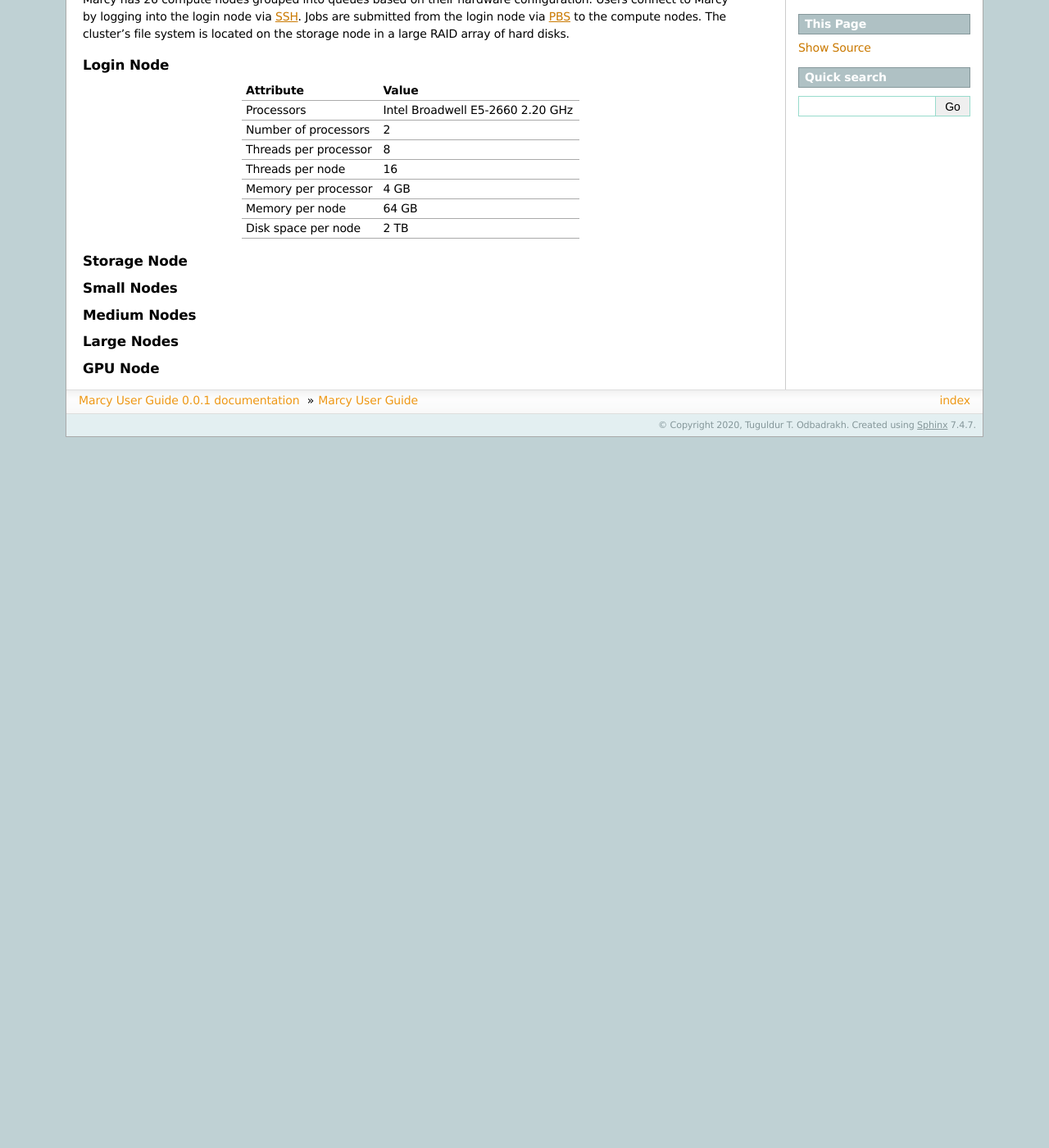
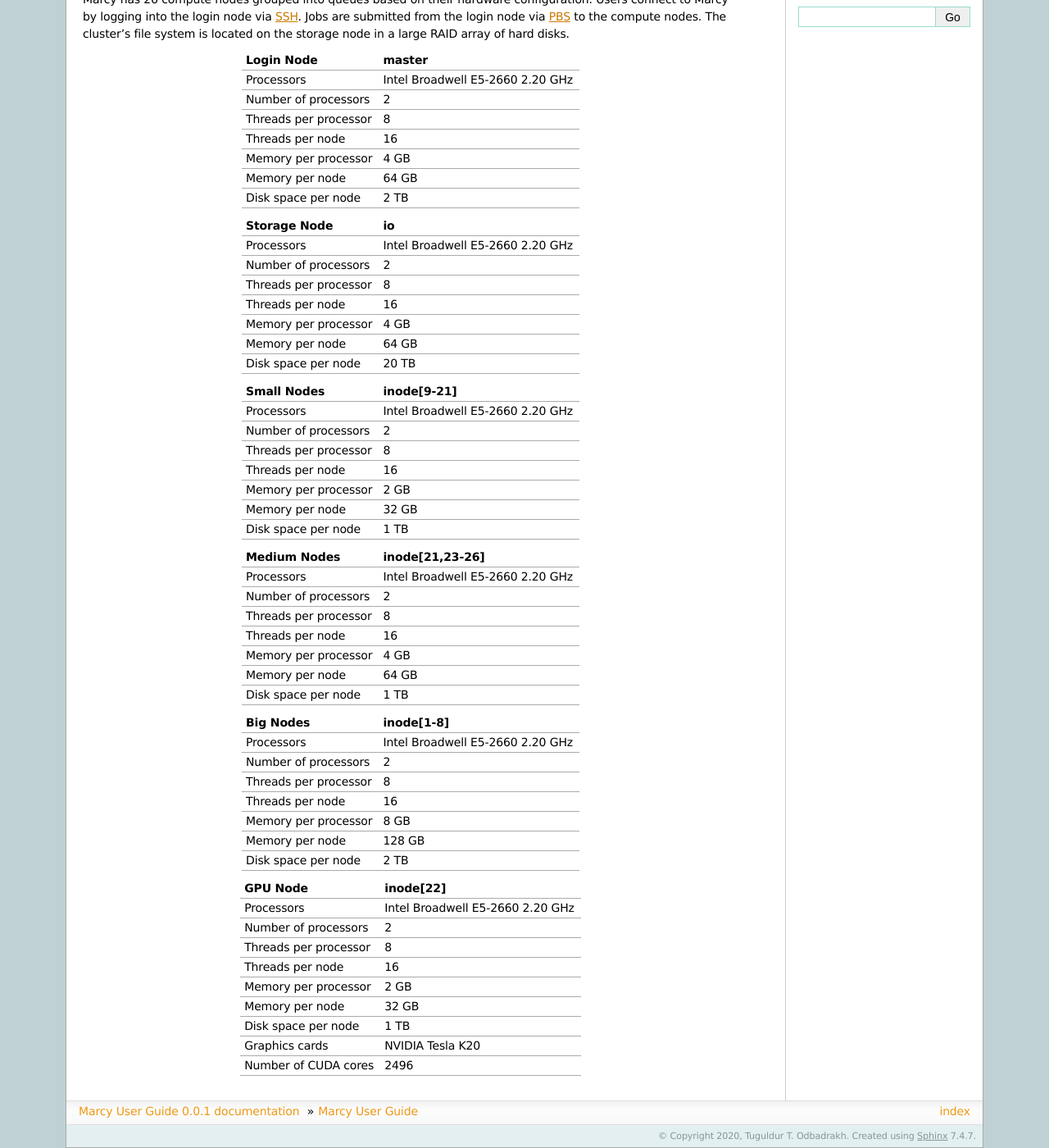
Before and after one commit to mercuryconsortium/marcy, a Sphinx documentation site: the page built from source/index.rst, in a window 1280 px wide and 1400 px high, scrolled down 246 px. Shown: the whole window at 82% size. Built offline with Sphinx 7.4.7, drawn with Linux system fonts in a browser that asks for light colours; pages that are not in the unit, such as notebooks, are missing from menus; before the commit the page ends 900 px from its top, so only the background shows below that; some of the changed text lies outside the part shown.

Commit message:
fixed tables

```diff
--- a/source/index.rst
+++ b/source/index.rst
@@ -20,102 +20,79 @@ are submitted from the login node via `PBS <https://www.openpbs.org>`_ to the co
 The cluster's file system is located on the storage node in a large RAID array of hard
 disks.
 
-Login Node
-----------
+===================== ================================
+Login Node            master
+===================== ================================
+Processors            Intel Broadwell E5-2660 2.20 GHz
+Number of processors  2
+Threads per processor 8
+Threads per node      16
+Memory per processor  4 GB
+Memory per node       64 GB
+Disk space per node   2 TB
+===================== ================================
 
-   ===================== ================================
-   Attribute             Value
-   ===================== ================================
-   Processors            Intel Broadwell E5-2660 2.20 GHz
-   Number of processors  2
-   Threads per processor 8
-   Threads per node      16
-   Memory per processor  4 GB
-   Memory per node       64 GB
-   Disk space per node   2 TB
-   ===================== ================================
+===================== ================================
+Storage Node          io
+===================== ================================
+Processors            Intel Broadwell E5-2660 2.20 GHz
+Number of processors  2
+Threads per processor 8
+Threads per node      16
+Memory per processor  4 GB
+Memory per node       64 GB
+Disk space per node   20 TB
+===================== ================================
 
-Storage Node
-------------
+===================== ================================
+Small Nodes           inode[9-21]
+===================== ================================
+Processors            Intel Broadwell E5-2660 2.20 GHz
+Number of processors  2
+Threads per processor 8
+Threads per node      16
+Memory per processor  2 GB
+Memory per node       32 GB
+Disk space per node   1 TB
+===================== ================================
 
-.. table:: Storage Node
-   :caption: io
+===================== ================================
+Medium Nodes          inode[21,23-26]
+===================== ================================
+Processors            Intel Broadwell E5-2660 2.20 GHz
+Number of processors  2
+Threads per processor 8
+Threads per node      16
+Memory per processor  4 GB
+Memory per node       64 GB
+Disk space per node   1 TB
+===================== ================================
 
-   ===================== ================================
-   Processors            Intel Broadwell E5-2660 2.20 GHz
-   Number of processors  2
-   Threads per processor 8
-   Threads per node      16
-   Memory per processor  4 GB
-   Memory per node       64 GB
-   Disk space per node   20 TB
-   ===================== ================================
+===================== ================================
+Big Nodes             inode[1-8]
+===================== ================================
+Processors            Intel Broadwell E5-2660 2.20 GHz
+Number of processors  2
+Threads per processor 8
+Threads per node      16
+Memory per processor  8 GB
+Memory per node       128 GB
+Disk space per node   2 TB
+===================== ================================
 
-Small Nodes
------------
-
-.. table:: Small Nodes
-   :caption: inode[9-20]
-
-   ===================== ================================
-   Processors            Intel Broadwell E5-2660 2.20 GHz
-   Number of processors  2
-   Threads per processor 8
-   Threads per node      16
-   Memory per processor  2 GB
-   Memory per node       32 GB
-   Disk space per node   1 TB
-   ===================== ================================
-
-Medium Nodes
-------------
-
-.. table:: Medium Nodes
-   :caption: inode[21,23-26]
-
-   ===================== ================================
-   Processors            Intel Broadwell E5-2660 2.20 GHz
-   Number of processors  2
-   Threads per processor 8
-   Threads per node      16
-   Memory per processor  4 GB
-   Memory per node       64 GB
-   Disk space per node   1 TB
-   ===================== ================================
-
-Large Nodes
------------
-
-.. table:: Big Nodes
-   :caption: inode[1-8]
-
-   ===================== ================================
-   Processors            Intel Broadwell E5-2660 2.20 GHz
-   Number of processors  2
-   Threads per processor 8
-   Threads per node      16
-   Memory per processor  8 GB
-   Memory per node       128 GB
-   Disk space per node   2 TB
-   ===================== ================================
-
-GPU Node
---------
-
-.. table:: GPU Node
-   :caption: inode[22]
-
-   ===================== ================================
-   Processors            Intel Broadwell E5-2660 2.20 GHz
-   Number of processors  2
-   Threads per processor 8
-   Threads per node      16
-   Memory per processor  2 GB
-   Memory per node       32 GB
-   Disk space per node   1 TB
-   Graphics cards        NVIDIA Tesla K20
-   Number of CUDA cores  2496
-   ===================== ================================
+===================== ================================
+GPU Node              inode[22]
+===================== ================================
+Processors            Intel Broadwell E5-2660 2.20 GHz
+Number of processors  2
+Threads per processor 8
+Threads per node      16
+Memory per processor  2 GB
+Memory per node       32 GB
+Disk space per node   1 TB
+Graphics cards        NVIDIA Tesla K20
+Number of CUDA cores  2496
+===================== ================================
 
 
 .. toctree::
```
Also changed, not shown: 1 other file.
